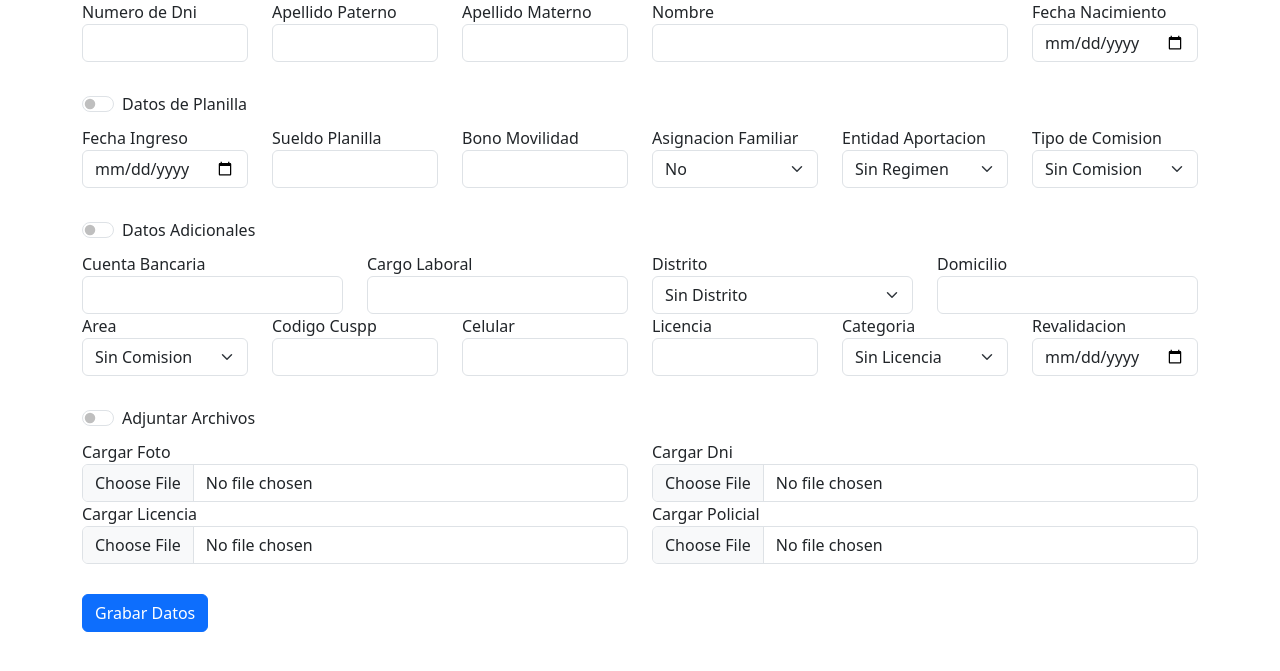
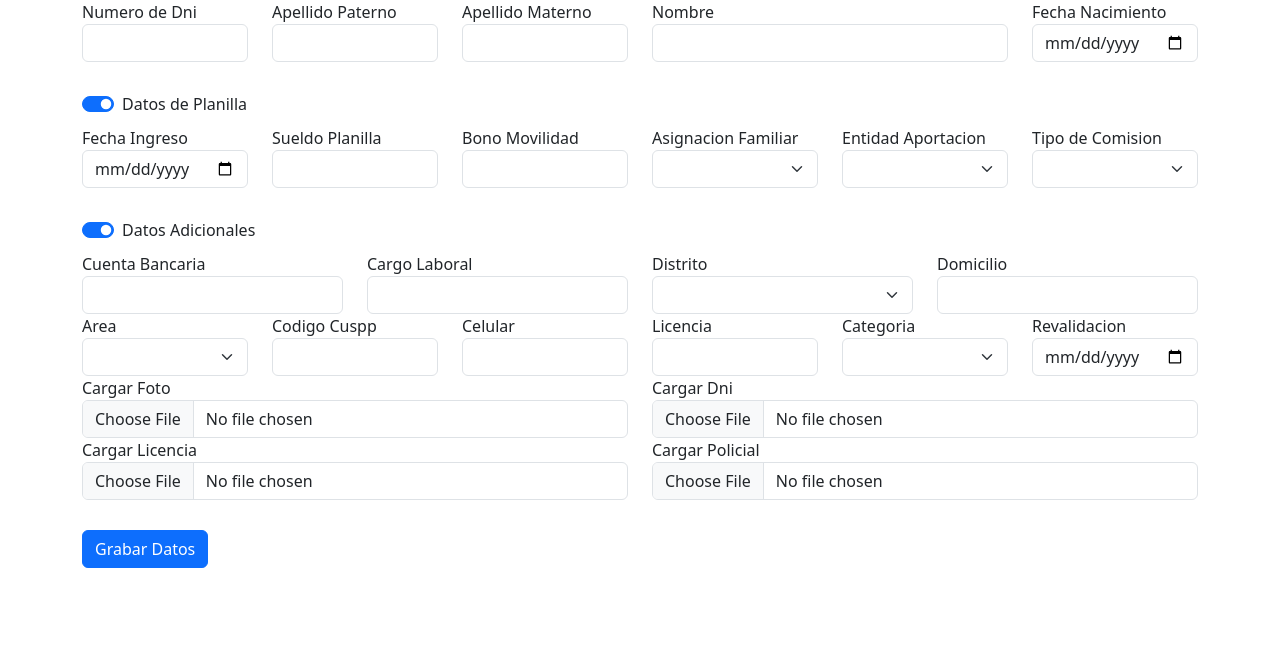
Before and after one commit to Jean4212/Prueba, a FastAPI app: page / in a window 1280 px wide. Shown: the top 671 px of the page. Run offline with FastAPI, Linux system fonts and the light colour scheme.

Commit message:
mejorando

```diff
--- a/templates/index.html
+++ b/templates/index.html
@@ -23,41 +23,41 @@
     </div>
 
     <div class="col-lg-2 col-md-4 col-sm-4">Fecha Nacimiento
-      <input type="date" class="form-control" id="nacimiento" max="2050-12-31" min="1950-01-01">
+      <input type="date" class="form-control" id="nacimiento">
     </div>
 
 
     <div class="col-sm-12">
       <div class="form-check form-switch" style="margin-top: 30px; margin-bottom: 10px;">
-        <input class="form-check-input" type="checkbox" role="switch" id="flexSwitchCheckDefault">
-        <label class="form-check-label" for="flexSwitchCheckDefault">Datos de Planilla</label>
+        <input class="form-check-input" type="checkbox" role="switch" id="flexSwitchCheckChecked1" onchange="Checked1(event)" checked>
+        <label class="form-check-label" for="flexSwitchCheckChecked1">Datos de Planilla</label>
       </div>
     </div>
 
 
     <!-- datos laborales -->
     <div class="col-lg-2 col-md-4 col-sm-4">Fecha Ingreso
-      <input type="date" class="form-control" id="ingreso" max="2050-12-31" min="1950-01-01">
+      <input type="date" class="form-control" id="ingreso">
     </div>
 
     <div class="col-lg-2 col-md-4 col-sm-4">Sueldo Planilla
-      <input type="text" class="form-control" id="planilla" maxlength="8">
+      <input type="text" class="form-control" id="planilla" maxlength="8" onkeypress="ValidaFloat(event)">
     </div>
 
     <div class="col-lg-2 col-md-4 col-sm-4">Bono Movilidad
-      <input type="text" class="form-control" id="movilidad"  maxlength="7">
+      <input type="text" class="form-control" id="movilidad"  maxlength="7" onkeypress="ValidaFloat(event)">
     </div>
 
     <div class="col-lg-2 col-md-4 col-sm-4">Asignacion Familiar
-      <select class="form-select" name="asignacion">
-        <option value="no">No</option>
+      <select class="form-select" id="asignacion">
+        <option></option>
         <option value="si">Si</option>
       </select>
     </div>
 
     <div class="col-lg-2 col-md-4 col-sm-4">Entidad Aportacion
-      <select class="form-select" name="aportacion">
-        <option value="no">Sin Regimen</option>
+      <select class="form-select" id="aportacion">
+        <option></option>
         <option value="habitat">Habitat</option>
         <option value="integra">Integra</option>
         <option value="prima">Prima</option>
@@ -67,8 +67,8 @@
     </div>
 
     <div class="col-lg-2 col-md-4 col-sm-4">Tipo de Comision
-      <select class="form-select" name="comision">
-        <option value="no">Sin Comision</option>
+      <select class="form-select" id="comision">
+        <option></option>
         <option value="flujo">Flujo</option>
         <option value="mixta">Mixta</option>
       </select>
@@ -77,8 +77,8 @@
 
     <div class="col-sm-12">
       <div class="form-check form-switch" style="margin-top: 30px; margin-bottom: 10px;">
-        <input class="form-check-input" type="checkbox" role="switch" id="flexSwitchCheckDefault">
-        <label class="form-check-label" for="flexSwitchCheckDefault">Datos Adicionales</label>
+        <input class="form-check-input" type="checkbox" role="switch" id="flexSwitchCheckChecked2" onchange="Checked2(event)" checked>
+        <label class="form-check-label" for="flexSwitchCheckChecked2">Datos Adicionales</label>
       </div>
     </div>
 
@@ -89,12 +89,12 @@
     </div>
 
     <div class="col-lg-3 col-md-4 col-sm-6">Cargo Laboral
-      <input type="text" class="form-control" id="cargo" onkeypress="ValidaLetras(event)">
+      <input type="text" class="form-control" id="cargo" maxlength="30" onkeypress="ValidaLetras(event)">
     </div>
 
     <div class="col-lg-3 col-md-4 col-sm-6">Distrito
-      <select class="form-select" name="distrito">
-        <option value="no">Sin Distrito</option>
+      <select class="form-select" id="distrito">
+        <option></option>
         <option value="a1">Chorrillos</option>
         <option value="a2a">San Juan de Miraflores</option>
         <option value="a2b">Villa el Salvador</option>
@@ -109,8 +109,8 @@
     </div>
 
     <div class="col-lg-2 col-md-3 col-sm-4">Area
-      <select class="form-select" name="area">
-        <option value="no">Sin Comision</option>
+      <select class="form-select" id="area">
+        <option></option>
         <option value="sur">Sur</option>
         <option value="norte">Norte</option>
         <option value="taller">Taller</option>
@@ -119,7 +119,7 @@
     </div>
 
     <div class="col-lg-2 col-md-3 col-sm-4">Codigo Cuspp
-      <input type="text" class="form-control" id="cuspp" maxlength="12">
+      <input type="text" class="form-control" id="cuspp" maxlength="12" onkeypress="ValidaAlpha(event)">
     </div>
 
     <div class="col-lg-2 col-md-3 col-sm-4">Celular
@@ -127,12 +127,12 @@
     </div>
 
     <div class="col-lg-2 col-md-3 col-sm-4">Licencia
-      <input type="text" class="form-control" id="licencia" maxlength="9">
+      <input type="text" class="form-control" id="licencia" maxlength="9" onkeypress="ValidaAlpha(event)">
     </div>
 
     <div class="col-lg-2 col-md-3 col-sm-4">Categoria
-      <select class="form-select" name="categoria">
-        <option value="no">Sin Licencia</option>
+      <select class="form-select" id="categoria">
+        <option></option>
         <option value="a1">A1</option>
         <option value="a2a">A2A</option>
         <option value="a2b">A2B</option>
@@ -146,34 +146,26 @@
       <input type="date" class="form-control" id="revalidacion">
     </div>
 
+    <!-- cargar imagenes -->
+    <div class="col-lg-6 col-md-6 col-sm-12">Cargar Foto
+      <input type="file" id="file-foto" class="form-control" accept="image/jpeg">
+    </div>
 
-    <div class="col-sm-12">
-      <div class="form-check form-switch" style="margin-top: 30px; margin-bottom: 10px;">
-        <input class="form-check-input" type="checkbox" role="switch" id="flexSwitchCheckDefault">
-        <label class="form-check-label" for="flexSwitchCheckDefault">Adjuntar Archivos</label>
-      </div>
+    <div class="col-lg-6 col-md-6 col-sm-12">Cargar Dni
+      <input type="file" id="file-dni" class="form-control" accept="image/jpeg">
+    </div>
+
+    <div class="col-lg-6 col-md-6 col-sm-12">Cargar Licencia
+      <input type="file" id="file-licencia" class="form-control" accept="image/jpeg">
+    </div>
+
+    <div class="col-lg-6 col-md-6 col-sm-12">Cargar Policial
+      <input type="file" id="file-policial" class="form-control" accept="image/jpeg">
     </div>
 
 
-    <!-- cargar imagenes -->
-    <div class="col-lg-6 col-md-6 col-sm-12">Cargar Foto
-      <input type="file" name="file-foto" class="form-control" accept="image/jpeg">
-    </div>
-
-    <div class="col-lg-6 col-md-6 col-sm-12">Cargar Dni
-      <input type="file" name="file-dni" class="form-control" accept="image/jpeg">
-    </div>
-
-    <div class="col-lg-6 col-md-6 col-sm-12">Cargar Licencia
-      <input type="file" name="file-licencia" class="form-control" accept="image/jpeg">
-    </div>
-
-    <div class="col-lg-6 col-md-6 col-sm-12">Cargar Policial
-      <input type="file" name="file-policial" class="form-control" accept="image/jpeg">
-    </div>
-
     <div class="col-sm-12">
-      <button class="btn btn-primary" onclick="hola()" style="margin-top: 30px;">Grabar Datos</button>
+      <button class="btn btn-primary" onclick="ValidaDatos()" style="margin-top: 30px;">Grabar Datos</button>
     </div>
 
   </div>
```
Also changed, not shown: static/prueba.js (+103 -11 lines).
